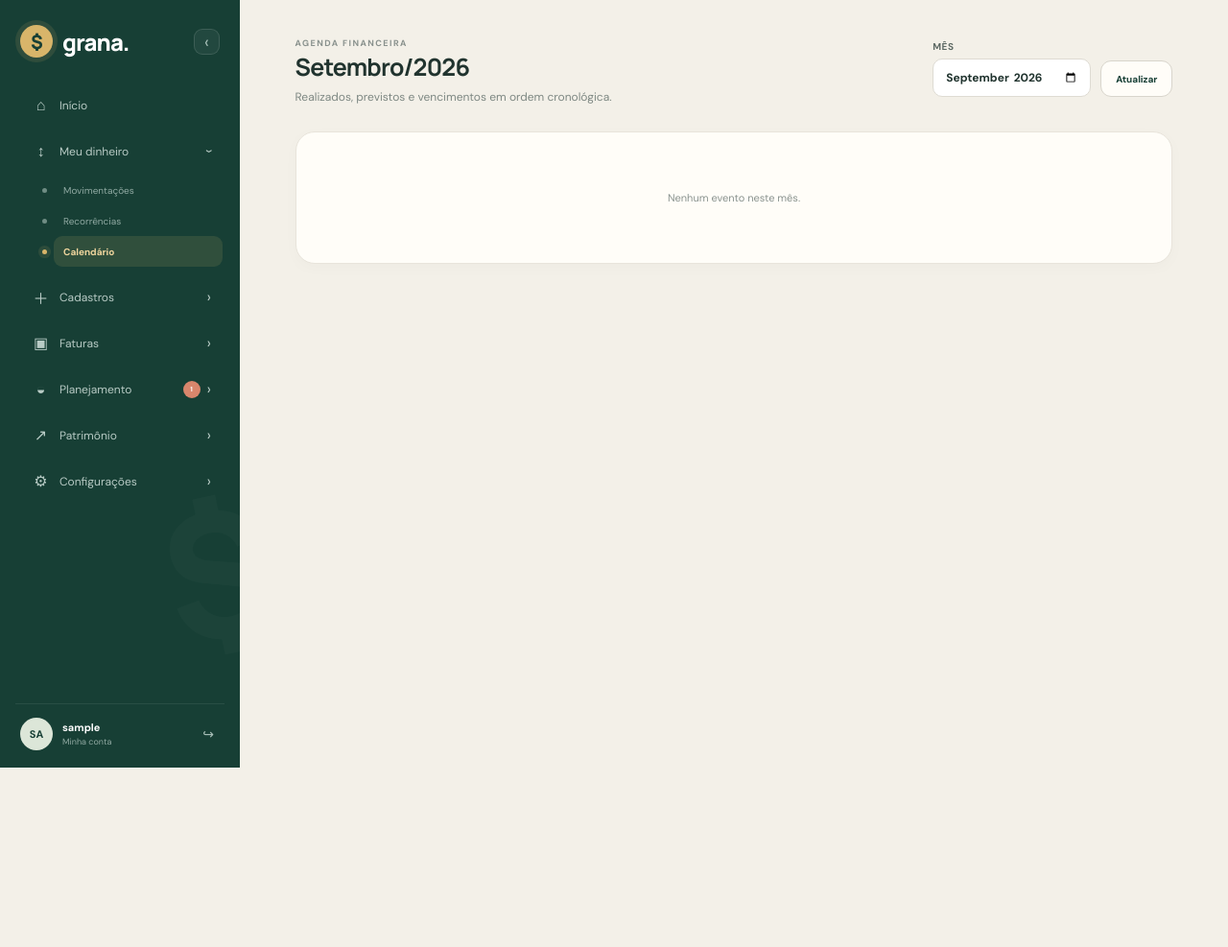
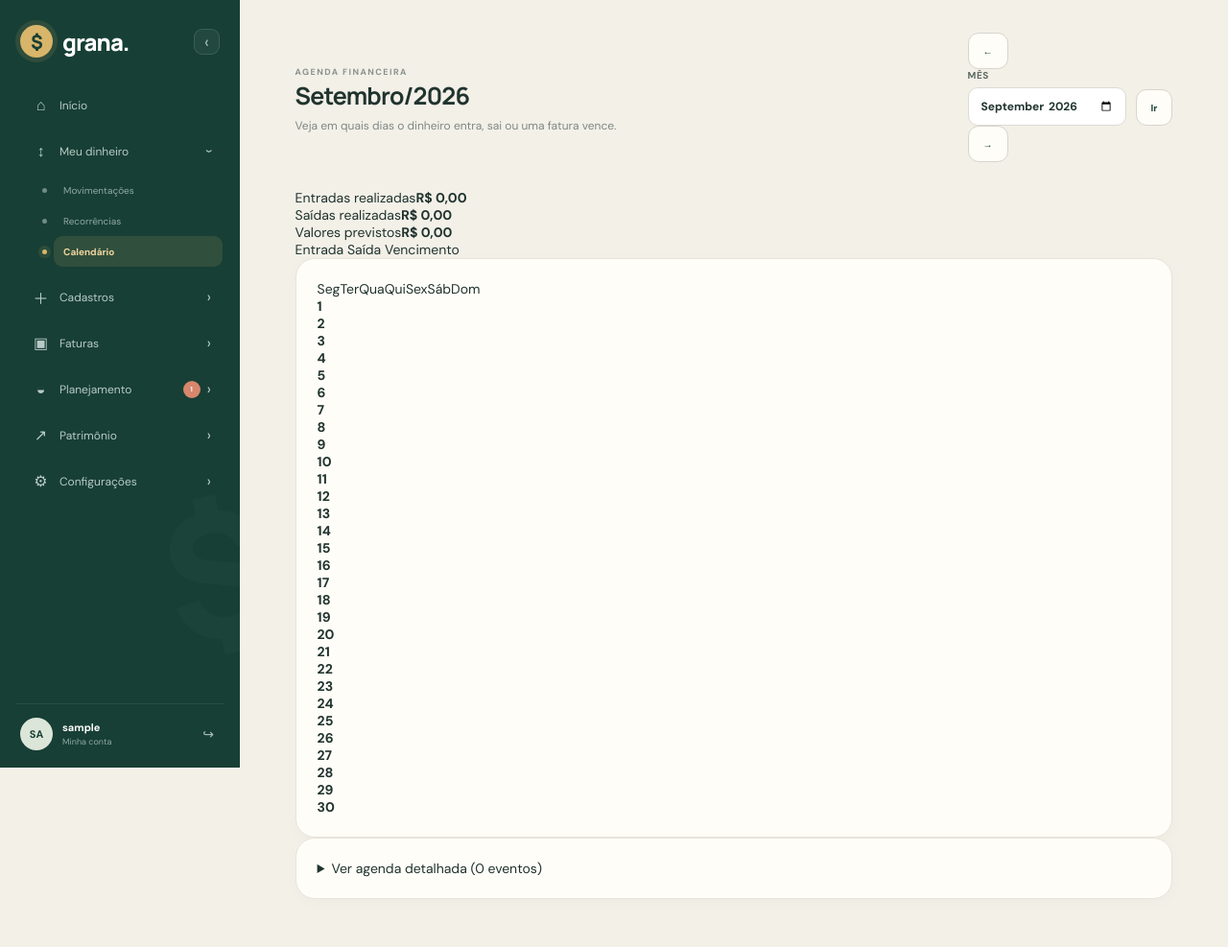
Before and after one commit to Guilherme2616/grana, a Flask app: page /calendario in a window 1280 px wide. Shown: the whole page at 96% size. Before the commit the page ends 800 px from the top, so only its background shows below. Run offline with Flask 3, Linux system fonts and the light colour scheme; a user stored in the database is signed in; tables that the repository leaves empty hold one stand-in row (values such as "Sample post").

Commit message:
Melhora painel, competência e navegação financeira

```diff
--- a/app/templates/calendar.html
+++ b/app/templates/calendar.html
@@ -1 +1,17 @@
-{% extends 'base.html' %}{% block title %}Calendário · Grana{% endblock %}{% block content %}<header class="page-head"><div><span class="eyebrow">AGENDA FINANCEIRA</span><h1>{{ month_name }}</h1><p>Realizados, previstos e vencimentos em ordem cronológica.</p></div><form method="get" class="period-picker"><label>Mês<input type="month" name="month" value="{{ reference_month }}"></label><button class="secondary-button">Atualizar</button></form></header><section class="panel timeline-list">{% for event in events %}<article><time>{{ event.date.strftime('%d') }}<small>{{ event.date.strftime('%b') }}</small></time><i class="{{ event.tone }}"></i><div><strong>{{ event.title }}</strong><span>{{ event.detail }}</span></div><b>{{ event.amount|brl if event.amount is not none else '—' }}</b></article>{% else %}<p class="empty">Nenhum evento neste mês.</p>{% endfor %}</section>{% endblock %}
+{% extends 'base.html' %}{% block title %}Calendário · Grana{% endblock %}{% block content %}
+<header class="page-head calendar-head"><div><span class="eyebrow">AGENDA FINANCEIRA</span><h1>{{ month_name }}</h1><p>Veja em quais dias o dinheiro entra, sai ou uma fatura vence.</p></div><div class="calendar-navigation"><a class="secondary-button" href="{{ url_for('main.financial_calendar', month=previous_month) }}">←</a><form method="get" class="period-picker"><label>Mês<input type="month" name="month" value="{{ reference_month }}"></label><button class="secondary-button">Ir</button></form><a class="secondary-button" href="{{ url_for('main.financial_calendar', month=next_month) }}">→</a></div></header>
+
+<section class="calendar-summary">
+  <article><span>Entradas realizadas</span><strong class="positive-dark">{{ realized_income|brl }}</strong></article>
+  <article><span>Saídas realizadas</span><strong>{{ realized_expenses|brl }}</strong></article>
+  <article><span>Valores previstos</span><strong>{{ planned|brl }}</strong></article>
+  <div class="calendar-legend"><span><i class="income"></i> Entrada</span><span><i class="expense"></i> Saída</span><span><i class="card"></i> Vencimento</span></div>
+</section>
+
+<section class="panel calendar-panel">
+  <div class="calendar-weekdays">{% for label in ['Seg','Ter','Qua','Qui','Sex','Sáb','Dom'] %}<span>{{ label }}</span>{% endfor %}</div>
+  <div class="calendar-grid">{% for week in weeks %}{% for cell in week %}{% if cell %}<article class="calendar-day {{ 'today' if reference_month == today.strftime('%Y-%m') and cell.day == today.day }}"><header><strong>{{ cell.day }}</strong>{% if cell.events %}<small>{{ cell.events|length }} {{ 'evento' if cell.events|length == 1 else 'eventos' }}</small>{% endif %}</header><div>{% for event in cell.events[:3] %}<span class="calendar-event {{ event.tone }}" title="{{ event.title }} · {{ event.detail }}"><i></i><b>{{ event.title }}</b>{% if event.amount is not none %}<small>{{ event.amount|brl }}</small>{% endif %}</span>{% endfor %}{% if cell.events|length > 3 %}<em>+ {{ cell.events|length - 3 }} outros</em>{% endif %}</div></article>{% else %}<div class="calendar-day outside"></div>{% endif %}{% endfor %}{% endfor %}</div>
+</section>
+
+<details class="panel calendar-agenda"><summary>Ver agenda detalhada ({{ events|length }} eventos)</summary><div class="timeline-list">{% for event in events %}<article><time>{{ event.date.strftime('%d') }}<small>{{ event.date.strftime('%b') }}</small></time><i class="{{ event.tone }}"></i><div><strong>{{ event.title }}</strong><span>{{ event.detail }}</span></div><b>{{ event.amount|brl if event.amount is not none else '—' }}</b></article>{% else %}<p class="empty">Nenhum evento neste mês.</p>{% endfor %}</div></details>
+{% endblock %}
```
